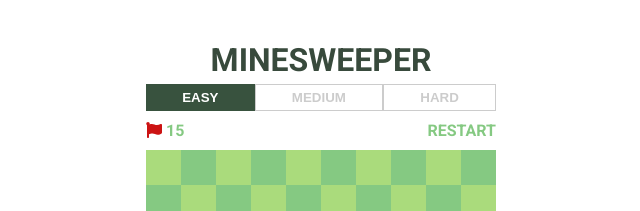
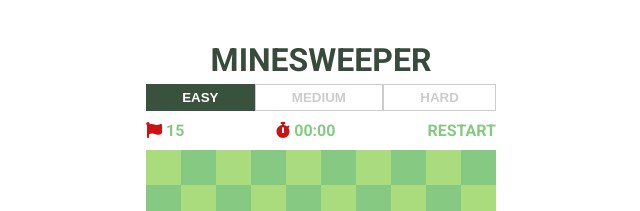
Before and after one commit to Mcri/minesweeper, a React (Create React App) app: page / in a window 1280 px wide. Shown: the top 211 px of the page, without its empty margins (319-959 px from the left). Built offline with nearby package versions, Linux system fonts and the light colour scheme.

Commit message:
add timer + little tweaks

```diff
--- a/src/components/minesweeper/messagebox/message.style.ts
+++ b/src/components/minesweeper/messagebox/message.style.ts
@@ -12,21 +12,24 @@ export const StyledMessageContainer = styled.div`
   width: 100%;
   height: 100%;
   bottom: 0;
+  letter-spacing: 0.1em;
   h2 {
     display: block;
     font-size: 3rem;
     color: rgb(56, 82, 62);
     margin-bottom: 10px;
+    text-shadow: 0 1mm 0.8mm rgba(0, 0, 0, 0.2);
   }
   button {
-    text-transform: uppercase;
+    letter-spacing: 0.1em;
     padding: 10px 20px;
     font-size: 1.1rem;
     border: none;
-    background-color: rgb(207, 203, 56);
+    background-color: rgb(201, 197, 24);
     color: white;
+    filter: drop-shadow(0 0 1mm rgba(0, 0, 0, 0.5));
     :hover {
-      background-color: rgb(201, 197, 24);
+      background-color: rgb(201, 205, 24);
     }
   }
 `;
--- /dev/null
+++ b/src/components/minesweeper/topbar/timer.component.tsx
@@ -0,0 +1,27 @@
+import React, { useContext, useEffect } from "react";
+import { FontAwesomeIcon } from "@fortawesome/react-fontawesome";
+import { faStopwatch } from "@fortawesome/free-solid-svg-icons";
+import { useTimer } from "../../../hooks";
+import { MinesweeperContext } from "../../../providers";
+import { GameStatus } from "../../../types";
+
+export function Timer() {
+  const [{ status }] = useContext(MinesweeperContext);
+  const { time, start, stop, reset } = useTimer();
+
+  useEffect(() => {
+    if (status === GameStatus.TO_START && time !== 0) return reset();
+    if (status === GameStatus.IN_PROGRESS) return start();
+    return stop();
+  }, [reset, start, status, stop, time]);
+
+  const formatTime = () => {
+    return new Date(1000 * time).toISOString().substr(14, 5);
+  };
+
+  return (
+    <span>
+      <FontAwesomeIcon icon={faStopwatch} id="flag" /> {formatTime()}
+    </span>
+  );
+}
--- a/src/components/minesweeper/topbar/topbar.component.tsx
+++ b/src/components/minesweeper/topbar/topbar.component.tsx
@@ -2,6 +2,7 @@ import React from "react";
 import { StyledTopbar } from "./topbar.style";
 import { FontAwesomeIcon } from "@fortawesome/react-fontawesome";
 import { faFlag } from "@fortawesome/free-solid-svg-icons";
+import { Timer } from "./timer.component";
 
 type GameTopbarProps = {
   nFlags: number;
@@ -14,6 +15,7 @@ export function GameTopbar({ nFlags, reset }: GameTopbarProps) {
       <span>
         <FontAwesomeIcon icon={faFlag} id="flag" /> {nFlags}
       </span>
+      <Timer />
       <span id="restart" onClick={reset}>
         RESTART
       </span>
--- /dev/null
+++ b/src/hooks/index.ts
@@ -0,0 +1 @@
+export { default as useTimer } from "./useTimer";
--- /dev/null
+++ b/src/hooks/useTimer.ts
@@ -0,0 +1,35 @@
+import { useState, useRef, useCallback, useEffect } from "react";
+
+export default function useTimer() {
+  const [time, setTime] = useState(0);
+  const [isActive, setIsActive] = useState(false);
+  const timer = useRef<null | NodeJS.Timeout>(null);
+
+  useEffect(() => {
+    if (isActive) {
+      timer.current = setInterval(() => {
+        setTime((prev) => prev + 1);
+      }, 1000);
+    } else {
+      if (timer.current) clearInterval(timer.current);
+    }
+    return () => {
+      if (timer.current) clearInterval(timer.current);
+    };
+  }, [isActive]);
+
+  const start = useCallback(() => {
+    setIsActive(true);
+  }, []);
+
+  const stop = useCallback(() => {
+    setIsActive(false);
+  }, []);
+
+  const reset = useCallback(() => {
+    stop();
+    setTime(0);
+  }, [stop]);
+
+  return { time, start, stop, reset };
+}
```
Also changed, not shown: 1 other file (tests, documents, lock files or other folders).
